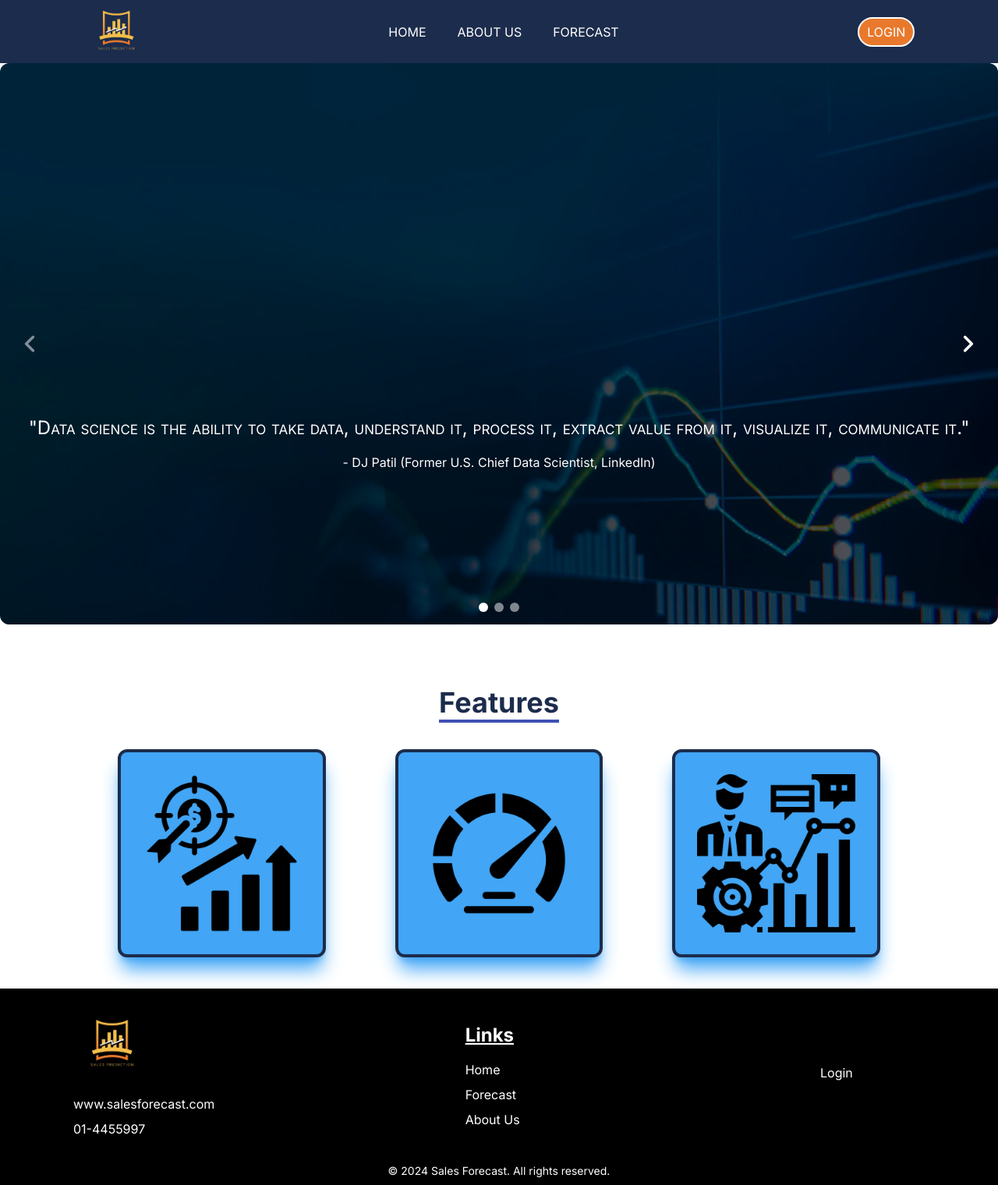
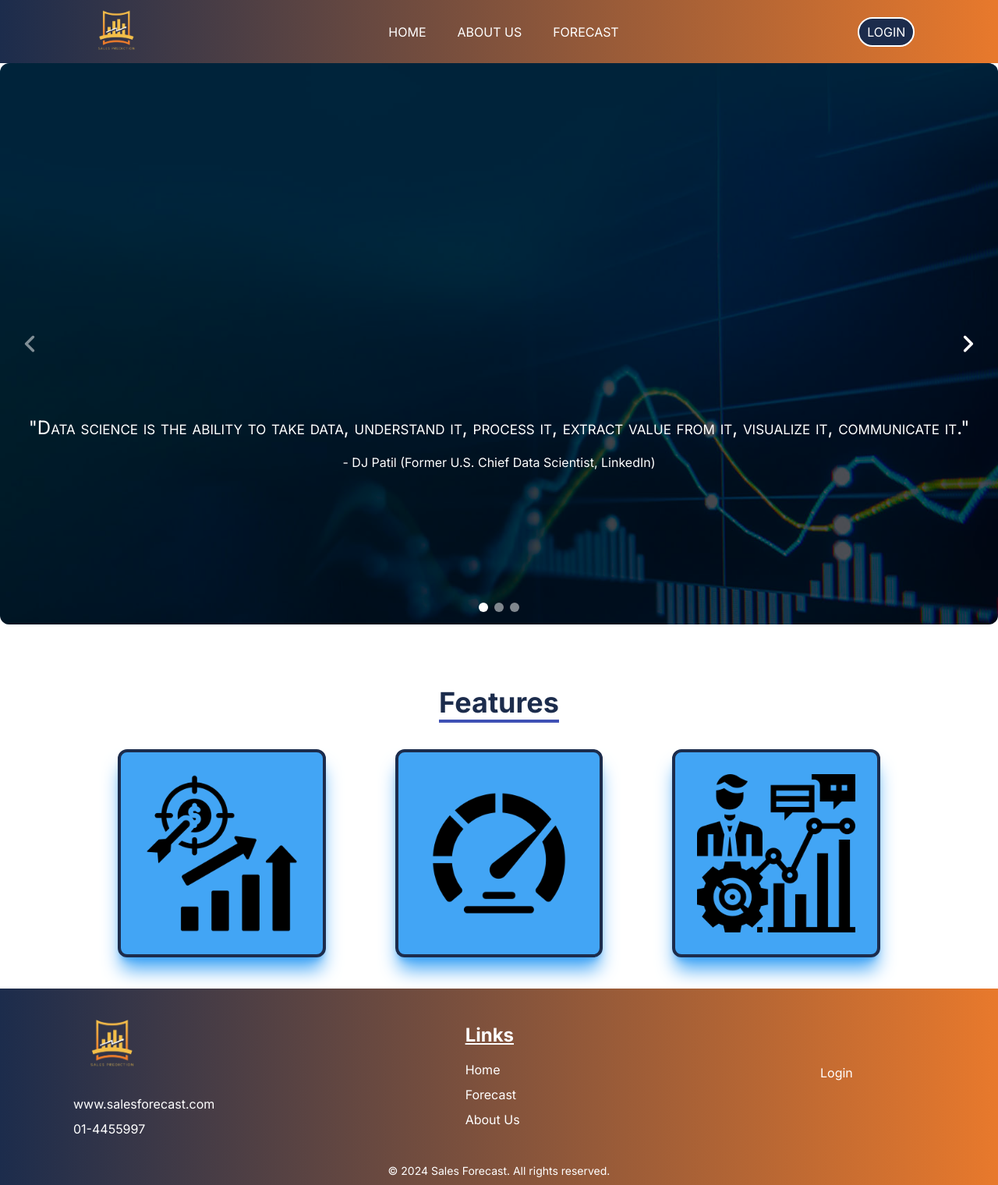
Before and after one commit to lamsal25/sales-prediction-system, a Next.js app in the folder frontend/: page / in a window 1280 px wide. Shown: the whole page at 78% size. Built offline with nearby package versions, Linux system fonts and the light colour scheme.

Commit message:
added gradient to navbar and footer

```diff
--- a/frontend/src/app/components/footer/Footer.js
+++ b/frontend/src/app/components/footer/Footer.js
@@ -6,7 +6,7 @@ export default function Footer() {
     return (
         <div>
 
-            <footer className=" bg-black text-white py-6 flex flex-col md:flex-row justify-between items-center w-full ">
+            <footer className="  bg-gradient-to-r from-[#1C2C4C] to-[#E8792C] text-white py-6 flex flex-col md:flex-row justify-between items-center w-full ">
                 <div className="container m-auto flex flex-col md:flex-row justify-between items-center w-full max-w-screen-xl px-4 space-y-6 md:space-y-0">
                     {/* Section 1: Logo and Contact Info */}
                     <div className="flex flex-col items-center md:items-start min-w-[150px] px-2 text-center md:text-left">
@@ -35,7 +35,7 @@ export default function Footer() {
             </footer>
 
             {/* Copyright Section */}
-            <div className="bg-black text-white py-2 text-center text-sm">
+            <div className="bg-gradient-to-r from-[#1C2C4C] to-[#E8792C] text-white py-2 text-center text-sm">
                 © 2024 Sales Forecast. All rights reserved.
             </div>
 
--- a/frontend/src/app/components/navbar/Navbar.js
+++ b/frontend/src/app/components/navbar/Navbar.js
@@ -7,7 +7,7 @@ import Link from 'next/link'
 export default function Navbar() {
   return (
     // Adjusted the color of the navbar background
-    <div className='  bg-[#1C2C4C] justify-between items-center'>
+    <div className='  bg-gradient-to-r from-[#1C2C4C] to-[#E8792C] justify-between items-center'>
       <div className='container w-5/6 flex justify-between  items-center m-auto text-white '>
 
       <Link href={"/"}> <img src="images/logo.png" alt="" height="100" width="100"  /></Link>
@@ -25,7 +25,7 @@ export default function Navbar() {
         <Button
 
           title={"LogIn"}
-          bgColor={"#E8792C"}
+          bgColor={"#1C2C4C"}
           padL={10}
           padT={5}
           color={"white"}
```
